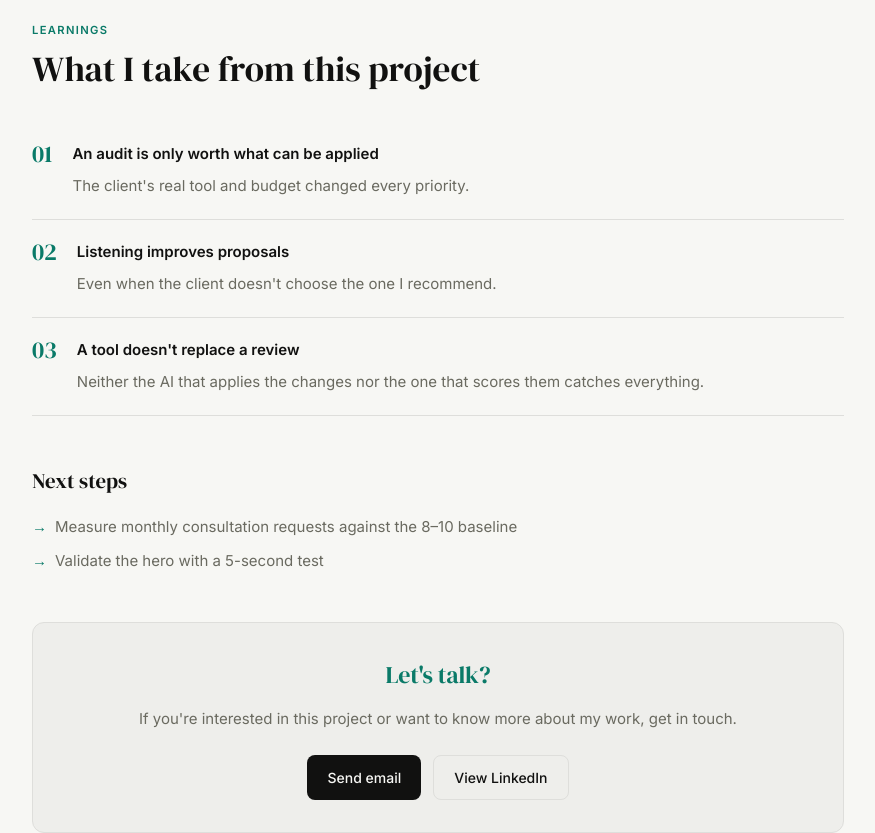
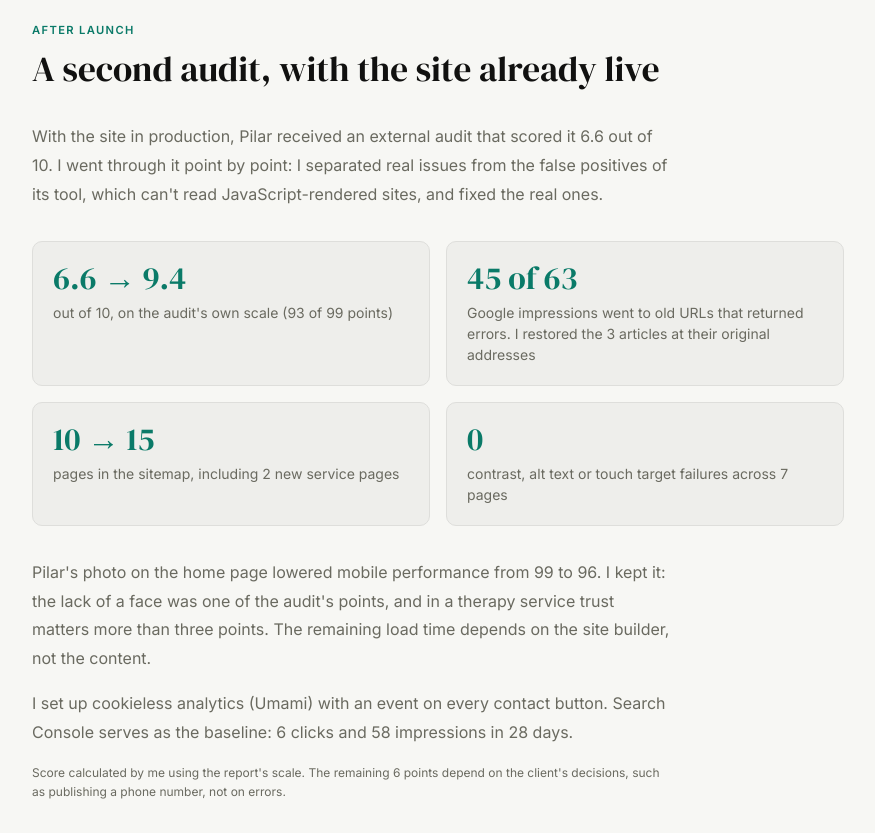
Before and after one commit to mvreissilva/mvreis_portafolio, a Next.js app: page /en/work/algazara in a window 1280 px wide. Shown: the part 4480-5313 px from the top of the page, without its empty margins (202-1077 px from the left). Built offline with nearby package versions, Linux system fonts and the light colour scheme.

Commit message:
Añadir la sección «Después del lanzamiento» al case study de Algazara
Co-Authored-By: Claude Opus 5.5 <noreply@anthropic.com>
Claude-Session: https://claude.ai/code/session_01V6iiSsvzttRBa8cpQu4hPT

```diff
--- a/app/[lang]/work/algazara/page.tsx
+++ b/app/[lang]/work/algazara/page.tsx
@@ -48,6 +48,7 @@ const copy = {
       { id: "al-process",  label: "Proceso" },
       { id: "al-solution", label: "Solución" },
       { id: "al-results",  label: "Resultados" },
+      { id: "al-after",   label: "Iteración" },
     ],
     tags: "UX/UI · Auditoría · Accesibilidad · Cliente real",
     desc: "Auditoría heurística y rediseño de la web de una psicóloga y sexóloga, para que quien busca ayuda entienda, confíe y se atreva a escribir.",
@@ -118,6 +119,21 @@ const copy = {
     resu_note: "Los 3 problemas abiertos quedan así por decisión de la clienta.",
     resu_p: "Revisé cada cambio de la IA antes de publicar y detecté cuatro regresiones. La auditoría final encontró además un botón invisible que PageSpeed no detectaba.",
 
+    post_label: "Después del lanzamiento",
+    post_title: "Una segunda auditoría, con la web ya publicada",
+    post_intro: "Con la web en producción, Pilar recibió una auditoría externa que le daba un 6,6 sobre 10. La revisé punto por punto: separé los fallos reales de los falsos positivos de su herramienta, que no lee webs cargadas con JavaScript, y corregí los reales.",
+    post_stats: [
+      ["6,6 → 9,4", "sobre 10, con la misma escala de la auditoría (93 de 99 puntos)"],
+      ["45 de 63", "impresiones en Google iban a URLs antiguas que daban error. Recuperé los 3 artículos en sus mismas direcciones"],
+      ["10 → 15", "páginas en el sitemap, con 2 páginas de servicio nuevas"],
+      ["0", "fallos de contraste, texto alternativo o tamaño táctil en 7 páginas"],
+    ],
+    post_p: [
+      "La foto de Pilar en la portada bajó el rendimiento móvil de 99 a 96. La mantuve: la falta de una cara era uno de los puntos de la auditoría, y en un servicio de terapia la confianza pesa más que tres puntos. El resto del tiempo de carga depende del constructor web, no del contenido.",
+      "Instalé analítica sin cookies (Umami) con un evento en cada botón de contacto. Search Console queda como punto de partida: 6 clics y 58 impresiones en 28 días.",
+    ],
+    post_note: "Puntuación calculada por mí con la escala del informe. Los 6 puntos restantes dependen de decisiones de la clienta, como publicar un teléfono, no de errores.",
+
     learn_label: "Aprendizajes",
     learn_title: "Qué me llevo de este proyecto",
     learns: [
@@ -148,6 +164,7 @@ const copy = {
       { id: "al-process",  label: "Process" },
       { id: "al-solution", label: "Solution" },
       { id: "al-results",  label: "Results" },
+      { id: "al-after",   label: "Iteration" },
     ],
     tags: "UX/UI · Audit · Accessibility · Real client",
     desc: "Heuristic audit and redesign of a psychologist and sexologist's website, so people looking for help understand, trust and dare to get in touch.",
@@ -218,6 +235,21 @@ const copy = {
     resu_note: "The 3 open issues stay as they are at the client's request.",
     resu_p: "I reviewed every AI change before publishing and caught four regressions. The final audit also found an invisible button that PageSpeed didn't flag.",
 
+    post_label: "After launch",
+    post_title: "A second audit, with the site already live",
+    post_intro: "With the site in production, Pilar received an external audit that scored it 6.6 out of 10. I went through it point by point: I separated real issues from the false positives of its tool, which can't read JavaScript-rendered sites, and fixed the real ones.",
+    post_stats: [
+      ["6.6 → 9.4", "out of 10, on the audit's own scale (93 of 99 points)"],
+      ["45 of 63", "Google impressions went to old URLs that returned errors. I restored the 3 articles at their original addresses"],
+      ["10 → 15", "pages in the sitemap, including 2 new service pages"],
+      ["0", "contrast, alt text or touch target failures across 7 pages"],
+    ],
+    post_p: [
+      "Pilar's photo on the home page lowered mobile performance from 99 to 96. I kept it: the lack of a face was one of the audit's points, and in a therapy service trust matters more than three points. The remaining load time depends on the site builder, not the content.",
+      "I set up cookieless analytics (Umami) with an event on every contact button. Search Console serves as the baseline: 6 clicks and 58 impressions in 28 days.",
+    ],
+    post_note: "Score calculated by me using the report's scale. The remaining 6 points depend on the client's decisions, such as publishing a phone number, not on errors.",
+
     learn_label: "Learnings",
     learn_title: "What I take from this project",
     learns: [
@@ -248,6 +280,7 @@ const copy = {
       { id: "al-process",  label: "Processo" },
       { id: "al-solution", label: "Solução" },
       { id: "al-results",  label: "Resultados" },
+      { id: "al-after",   label: "Iteração" },
     ],
     tags: "UX/UI · Auditoria · Acessibilidade · Cliente real",
     desc: "Auditoria heurística e redesign do site de uma psicóloga e sexóloga, para que quem procura ajuda entenda, confie e tenha coragem de escrever.",
@@ -317,6 +350,21 @@ const copy = {
     ],
     resu_note: "Os 3 problemas em aberto ficam assim por decisão da cliente.",
     resu_p: "Revisei cada mudança da IA antes de publicar e detectei quatro regressões. A auditoria final ainda encontrou um botão invisível que o PageSpeed não detectava.",
+
+    post_label: "Depois do lançamento",
+    post_title: "Uma segunda auditoria, com o site já no ar",
+    post_intro: "Com o site em produção, Pilar recebeu uma auditoria externa que dava nota 6,6 de 10. Revisei ponto por ponto: separei os problemas reais dos falsos positivos da ferramenta, que não lê sites carregados com JavaScript, e corrigi os reais.",
+    post_stats: [
+      ["6,6 → 9,4", "de 10, com a mesma escala da auditoria (93 de 99 pontos)"],
+      ["45 de 63", "impressões no Google iam para URLs antigas que davam erro. Recuperei os 3 artigos nos mesmos endereços"],
+      ["10 → 15", "páginas no sitemap, com 2 novas páginas de serviço"],
+      ["0", "falhas de contraste, texto alternativo ou tamanho de toque em 7 páginas"],
+    ],
+    post_p: [
+      "A foto da Pilar na página inicial baixou o desempenho mobile de 99 para 96. Mantive: a falta de um rosto era um dos pontos da auditoria, e num serviço de terapia a confiança pesa mais que três pontos. O restante do tempo de carregamento depende do construtor do site, não do conteúdo.",
+      "Instalei analytics sem cookies (Umami) com um evento em cada botão de contato. O Search Console fica como ponto de partida: 6 cliques e 58 impressões em 28 dias.",
+    ],
+    post_note: "Nota calculada por mim com a escala do relatório. Os 6 pontos restantes dependem de decisões da cliente, como publicar um telefone, não de erros.",
 
     learn_label: "Aprendizados",
     learn_title: "O que levo deste projeto",
@@ -546,7 +594,29 @@ export default async function AlgazaraPage({ params }: { params: Promise<{ lang:
         </Reveal>
       </section>
 
-      {/* ── 07 APRENDIZAJES ── */}
+      {/* ── 07 DESPUÉS DEL LANZAMIENTO ── */}
+      <section id="al-after" style={section}>
+        <Reveal>
+          <SectionHeading label={C.post_label} title={C.post_title} />
+          <p style={{ ...body, maxWidth: "640px", marginBottom: "2rem" }}>{C.post_intro}</p>
+        </Reveal>
+        <Reveal delay={0.1}>
+          <div className="al-stats" style={{ display: "grid", gridTemplateColumns: "1fr", gap: "1rem", marginBottom: "2rem" }}>
+            {C.post_stats.map(([n, t]) => (
+              <div key={t} style={{ ...card, padding: "1.25rem" }}>
+                <p style={{ fontFamily: serif, fontSize: "2rem", lineHeight: 1, color: "var(--accent)", marginBottom: "0.5rem", whiteSpace: "nowrap" }}>{n}</p>
+                <p style={{ fontSize: "0.875rem", lineHeight: 1.5, color: "var(--muted)" }}>{t}</p>
+              </div>
+            ))}
+          </div>
+          {C.post_p.map((t) => (
+            <p key={t} style={{ ...body, maxWidth: "640px", marginBottom: "1rem" }}>{t}</p>
+          ))}
+          <p style={{ fontSize: "0.75rem", lineHeight: 1.6, color: "var(--muted)", maxWidth: "640px" }}>{C.post_note}</p>
+        </Reveal>
+      </section>
+
+      {/* ── 08 APRENDIZAJES ── */}
       <section id="al-learnings" style={sectionLast}>
         <Reveal>
           <SectionHeading label={C.learn_label} title={C.learn_title} />
```
